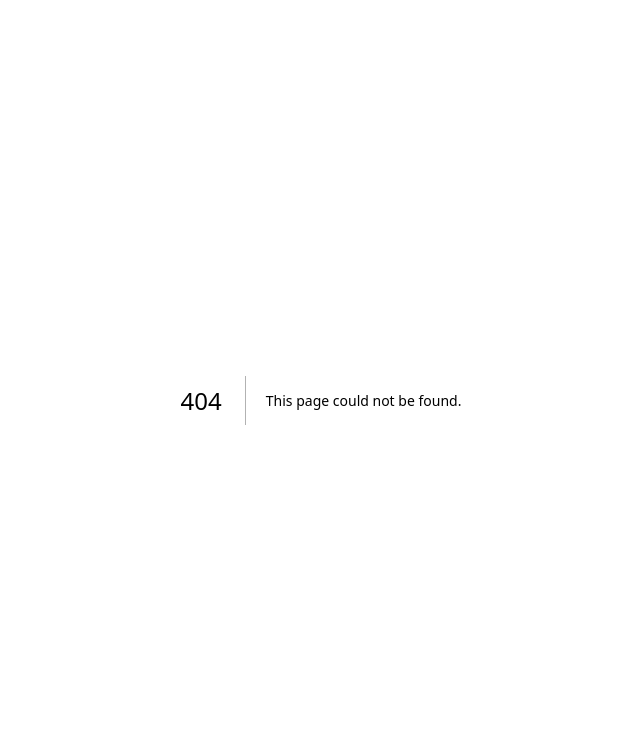
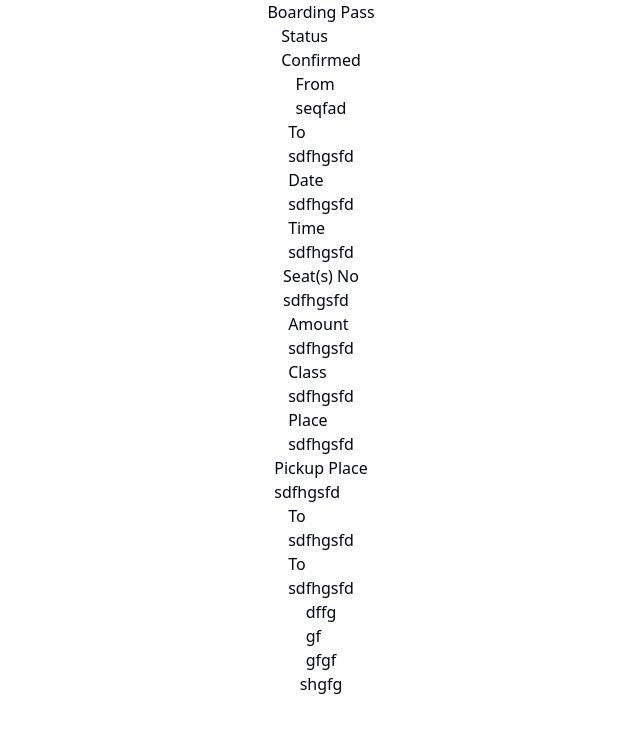
Before and after one commit to HeinZawPhyoe7/bus-ticket-app, a Next.js app: page /home/payment in a window 1280 px wide. Before the commit this address had no page. Shown: the top 732 px of the page, without its empty margins (319-959 px from the left). Built offline with nearby package versions, Linux system fonts and the light colour scheme.

Commit message:
fix: info and Create Boading Pass Page

```diff
--- /dev/null
+++ b/app/home/payment/page.tsx
@@ -0,0 +1,14 @@
+import PaymentInfo from "@/view/PaymentInfo";
+import React from "react";
+
+const page = () => {
+  return (
+    <div>
+      <div>
+        <PaymentInfo />
+      </div>
+    </div>
+  );
+};
+
+export default page;
--- a/view/Info.tsx
+++ b/view/Info.tsx
@@ -1,4 +1,8 @@
 "use client";
+
+interface InfoProps {
+  selectedSeatNo: string[];
+}
 
 import {
   Select,
@@ -14,8 +18,10 @@ import { Label } from "@/components/ui/label";
 import { RadioGroup, RadioGroupItem } from "@/components/ui/radio-group";
 import { useState } from "react";
 import axios from "axios";
+import { useRouter, useSearchParams } from "next/navigation";
 
-const Info = ({ selectedSeatNo }: any) => {
+const Info: React.FC<InfoProps> = ({ selectedSeatNo }) => {
+  const router = useRouter();
   const [name, setName] = useState("");
   const [phone, setPhone] = useState("");
   const [email, setEmail] = useState("");
@@ -27,7 +33,8 @@ const Info = ({ selectedSeatNo }: any) => {
   const [nrcnumber, setNrcnumber] = useState("");
   const [paymentType, setPaymentType] = useState("");
   const [place, setPlace] = useState("");
-
+  const searchParams = useSearchParams();
+  const totalSeat = searchParams.get("seatCount");
   const handleNameChange = (e: any) => {
     setName(e.target.value);
     console.log("counter");
@@ -85,11 +92,12 @@ const Info = ({ selectedSeatNo }: any) => {
           nrc_number: nrcnumber,
           payment: paymentType,
           pickup_place: place,
-          selectedSeatNo: selectedSeatNo,
+          selected_seat_no: selectedSeatNo,
+          total_seat: totalSeat,
         }
       );
-
       console.log("Create successful:", response.data);
+      router.push("/home/payment");
       return response.data;
     } catch (error) {
       console.error("Create failed:", error);
@@ -272,11 +280,11 @@ const Info = ({ selectedSeatNo }: any) => {
             className=" flex justify-center"
           >
             <div className="flex items-center space-x-2">
-              <RadioGroupItem value="default" id="r1" />
+              <RadioGroupItem value="Booking" id="r1" />
               <Label htmlFor="r1">Booking</Label>
             </div>
             <div className="flex items-center space-x-2">
-              <RadioGroupItem value="comfortable" id="r2" />
+              <RadioGroupItem value="Payment" id="r2" />
               <Label htmlFor="r2">Payment</Label>
             </div>
           </RadioGroup>
--- /dev/null
+++ b/view/PaymentInfo.tsx
@@ -0,0 +1,67 @@
+import React from "react";
+
+const PaymentInfo = () => {
+  return (
+    <div>
+      <div className="flex flex-col justify-center items-center">
+        <h2>Boarding Pass</h2>
+        <div>
+          <div>Status</div>
+          <div>Confirmed</div>
+        </div>
+        <div>
+          <div>From</div>
+          <div>seqfad</div>
+        </div>
+        <div>
+          <div>To</div>
+          <div>sdfhgsfd</div>
+        </div>
+        <div>
+          <div>Date</div>
+          <div>sdfhgsfd</div>
+        </div>
+        <div>
+          <div>Time</div>
+          <div>sdfhgsfd</div>
+        </div>
+        <div>
+          <div>Seat(s) No</div>
+          <div>sdfhgsfd</div>
+        </div>
+        <div>
+          <div>Amount</div>
+          <div>sdfhgsfd</div>
+        </div>
+        <div>
+          <div>Class</div>
+          <div>sdfhgsfd</div>
+        </div>
+        <div>
+          <div>Place</div>
+          <div>sdfhgsfd</div>
+        </div>
+        <div>
+          <div>Pickup Place</div>
+          <div>sdfhgsfd</div>
+        </div>
+        <div>
+          <div>To</div>
+          <div>sdfhgsfd</div>
+        </div>
+        <div>
+          <div>To</div>
+          <div>sdfhgsfd</div>
+        </div>
+        <div>
+          <p>dffg</p>
+          <p>gf</p>
+          <p>gfgf</p>
+        </div>
+        <div>shgfg</div>
+      </div>
+    </div>
+  );
+};
+
+export default PaymentInfo;
```
